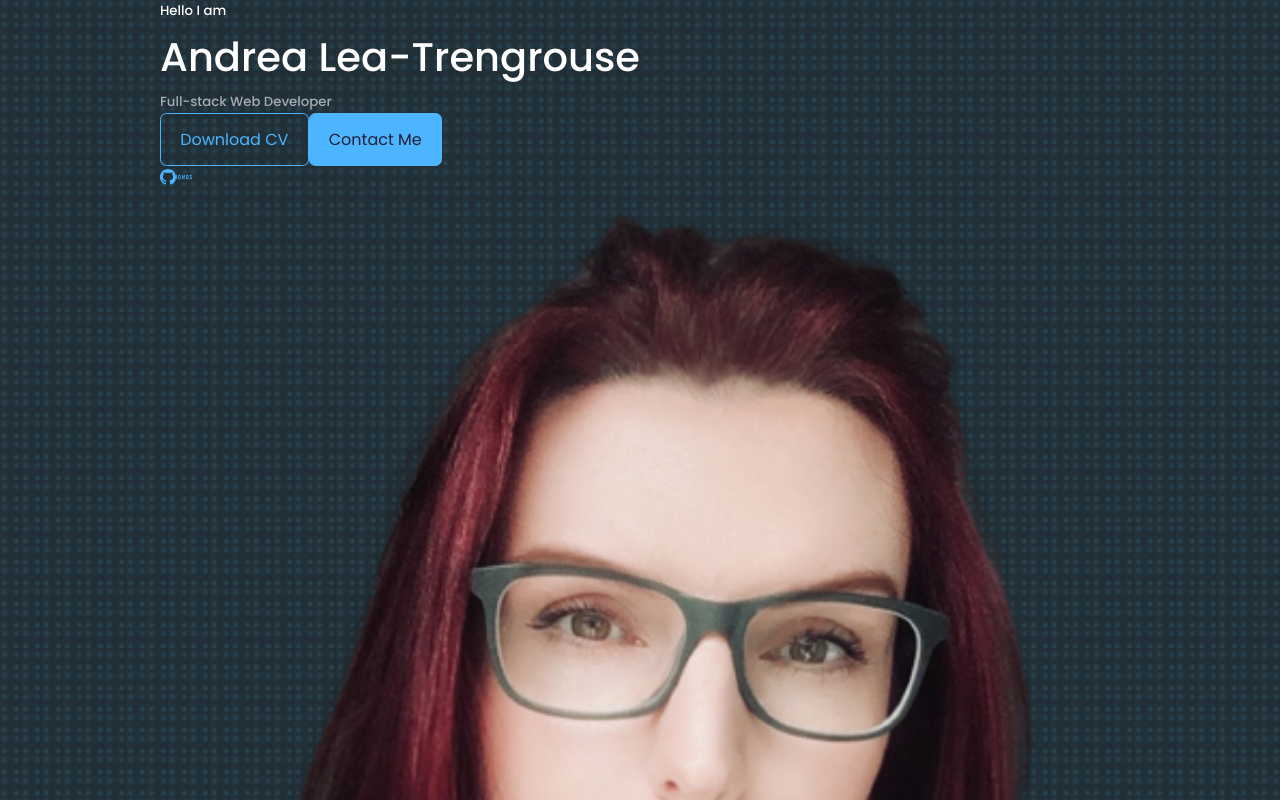
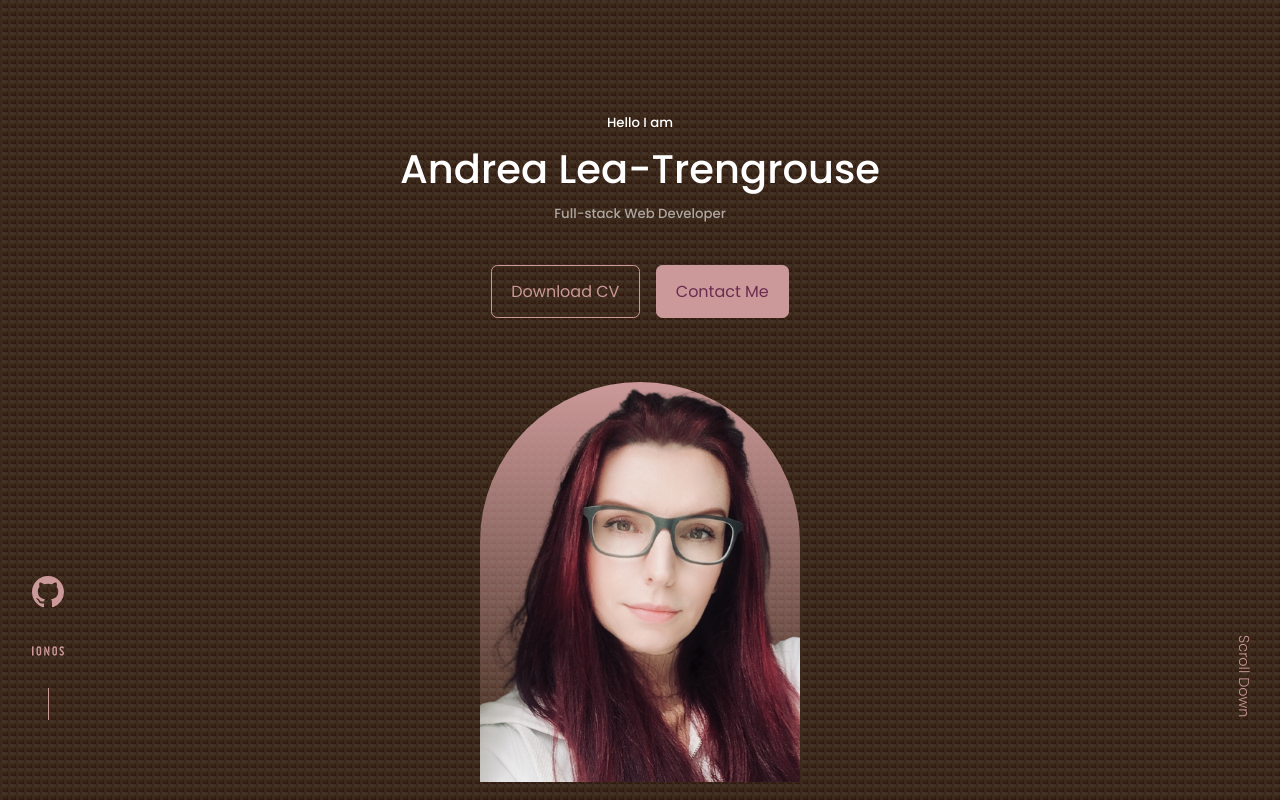
Before and after one commit to Invogue01/Portfolio, a React (Create React App) app: page / in a window 1280 px wide. Shown: the top 800 px of the page. Built offline with nearby package versions, Linux system fonts and the light colour scheme.

Commit message:
finished header styling

```diff
--- a/src/components/header/Header.jsx
+++ b/src/components/header/Header.jsx
@@ -1,7 +1,7 @@
 import React from "react";
 import "./header.css";
 import Action from "./Action";
-import MeDisney from "../../assets/me2.png";
+import Me from "../../assets/me2.png";
 import HeaderSocials from "./HeaderSocials";
 
 const Header = () => {
@@ -14,7 +14,7 @@
         <Action />
         <HeaderSocials />
         <div className="me">
-          <img src={MeDisney} alt="website owner profile" />
+          <img src={Me} alt="website owner profile" />
         </div>
         <a href="#contact" className="scroll_down">
           Scroll Down
--- a/src/components/header/header.css
+++ b/src/components/header/header.css
@@ -0,0 +1,68 @@
+header {
+    height: 100vh;
+    padding-top: 7rem;
+    overflow: hidden;
+    text-align: center;
+}
+
+.header-container {
+    text-align: center;
+    height: 100%;
+    position: relative;
+}
+
+/*===== Action =====*/
+
+.action {
+    margin-top: 2.5rem;
+    display: flex;
+    gap: 1rem;
+    justify-content: center;
+}
+
+/*===== Socials =====*/
+
+.header_socials{
+    display: flex;
+    flex-direction: column;
+    align-items: center;
+    gap: 0.3rem;
+    position: absolute;
+    left: 0;
+    bottom: 3rem;
+    font-size: 2rem;
+    padding: 2rem;
+}
+
+.header_socials::after{
+    content: '';
+    width: 1px;
+    height: 2rem;
+    background-color: var(--color-primary);
+}
+
+/*===== Image =====*/
+
+.me {
+    background: linear-gradient(var(--color-primary), transparent);
+    width: 20rem;
+    height: 25rem;
+    position: absolute;
+    left: calc(50% - 10rem);
+    margin-top: 4rem;
+    border-radius: 12rem 12rem 0 0;
+    overflow: hidden;
+    /* padding: 5rem 1.5rem 1.5rem 1.5rem; */
+}
+
+/*===== Scroll =====*/
+
+.scroll_down {
+    position: absolute;
+    right: -2.3rem;
+    bottom: 5rem;
+    transform: rotate(90deg);
+    font-weight: 300;
+    font-size: 0.9rem;
+    padding: 2rem;
+}
--- a/src/index.css
+++ b/src/index.css
@@ -11,12 +11,12 @@
 }
 
 :root{
-    --color-bg:#1f1f38;
-    --color-bg-variant:#2c2c6c;
-    --color-primary:#4db5ff;
-    --color-primary-variant:rgba(77,181,255,0.4);
+    --color-bg:#a381a8;
+    --color-bg-variant:#6c2c51;
+    --color-primary:#cb9999;
+    --color-primary-variant:rgba(255, 77, 98, 0.4);
     --color-white:#fff;
-    --color-light:rgba(255,255,255,0.6);
+    --color-light:rgba(255, 255, 255, 0.587);
 
     --container-width-lg: 75%;
     --container-width-md: 86%;
@@ -37,7 +37,8 @@
     background:var(--color-bg);
     color: var(--color-white);
     line-height: 1.7;
-    background-image: url(../src/assets/background2.png);
+    background-image: url(../src/assets/texture2.png);
+    background-size: 0.5rem;
 }
 
 /* =======Styles======== */
@@ -99,7 +100,7 @@
 
 .btn-primary {
     background: var(--color-primary);
-    color: var(--color-bg);
+    color: var(--color-bg-variant);
 }
 
 img {
```
Also changed, not shown: src/assets/texture2.png (added).
